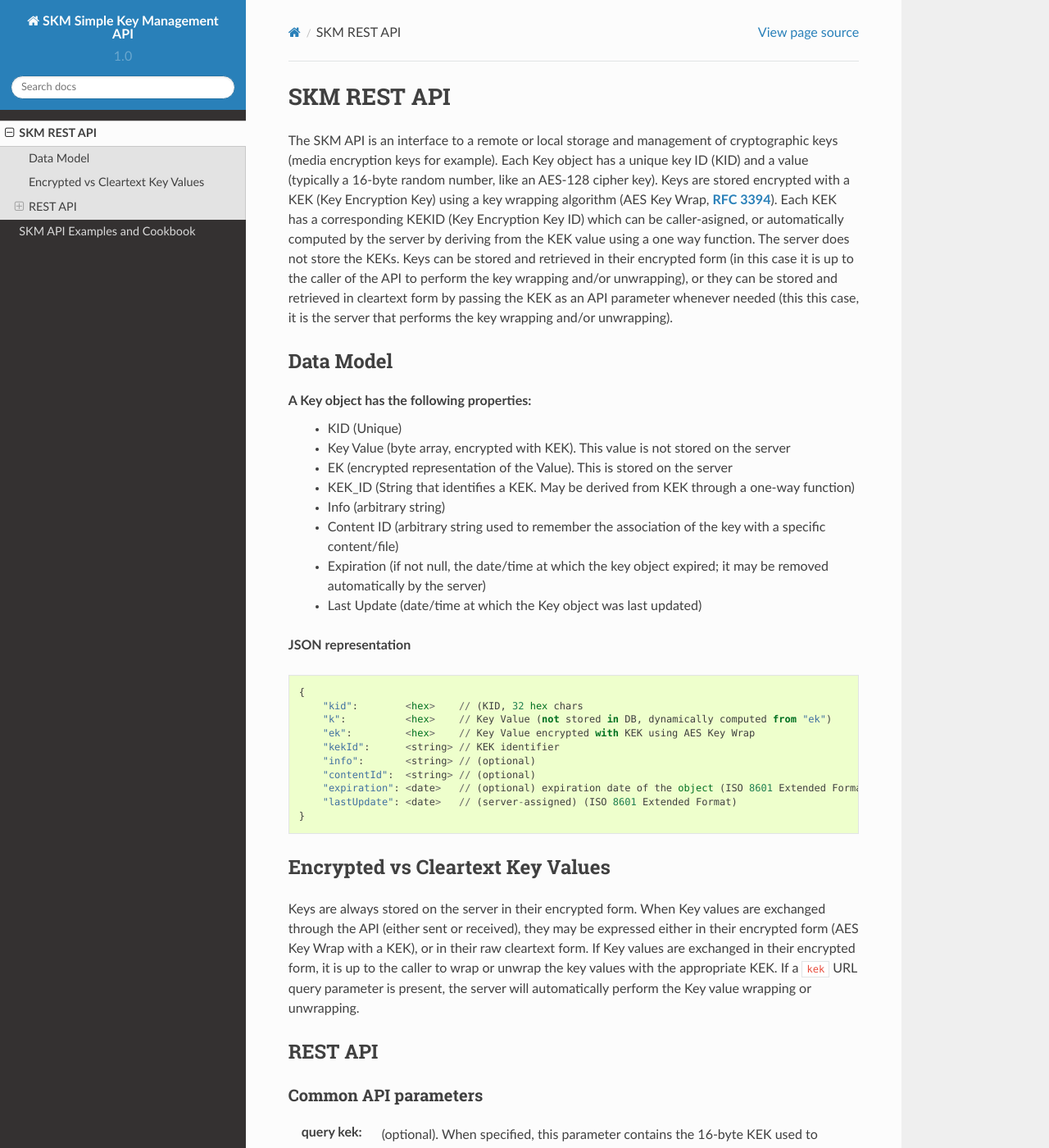
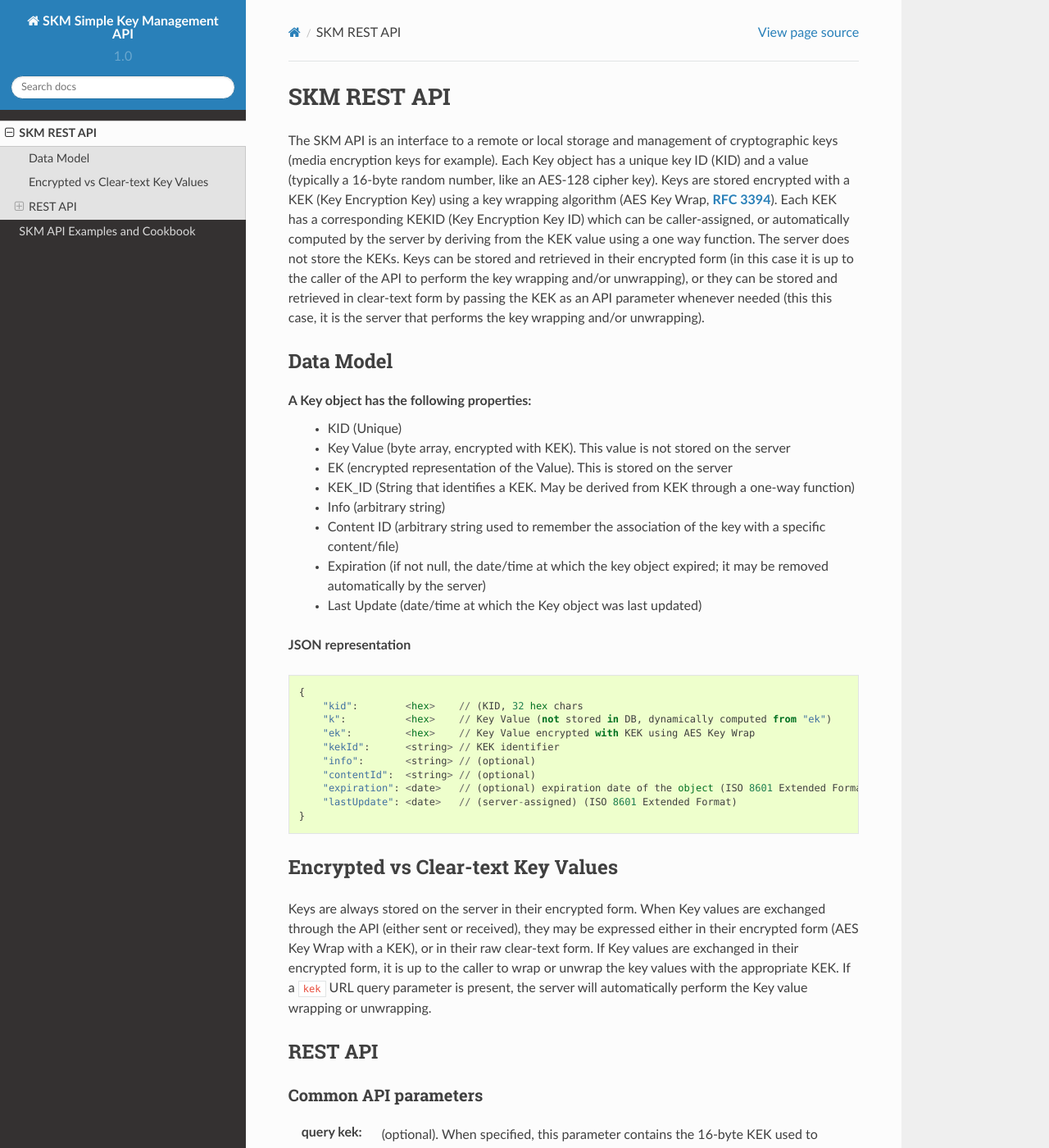
Before and after one commit to axiomatic-systems/skeyma, a Sphinx documentation site: the page built from docs/api/index.rst, in a window 1280 px wide and 1400 px high. Shown: the whole window at 82% size. Built offline with Sphinx 7.4.7 and the Read the Docs theme 2.0.0, drawn with Linux system fonts in a browser that asks for light colours; some of the changed text lies outside the part shown.

Commit message:
updated doc

```diff
--- a/docs/api/index.rst
+++ b/docs/api/index.rst
@@ -3,8 +3,8 @@ SKM REST API
 
 The SKM API is an interface to a remote or local storage and management of cryptographic keys (media encryption keys for example).
 Each Key object has a unique key ID (KID) and a value (typically a 16-byte random number, like an AES-128 cipher key).
-Keys are stored encrypted with a KEK (Key Encryption Key) using a key wrapping algorithm (AES Key Wrap, :RFC:`3394`). Each KEK has a corresponding KEKID (Key Encryption Key ID) which can be caller-asigned, or automatically computed by the server by deriving from the KEK value using a one way function.
-The server does not store the KEKs. Keys can be stored and retrieved in their encrypted form (in this case it is up to the caller of the API to perform the key wrapping and/or unwrapping), or they can be stored and retrieved in cleartext form by passing the KEK as an API parameter whenever needed (this this case, it is the server that performs the key wrapping and/or unwrapping).
+Keys are stored encrypted with a KEK (Key Encryption Key) using a key wrapping algorithm (AES Key Wrap, :RFC:`3394`). Each KEK has a corresponding KEKID (Key Encryption Key ID) which can be caller-assigned, or automatically computed by the server by deriving from the KEK value using a one way function.
+The server does not store the KEKs. Keys can be stored and retrieved in their encrypted form (in this case it is up to the caller of the API to perform the key wrapping and/or unwrapping), or they can be stored and retrieved in clear-text form by passing the KEK as an API parameter whenever needed (this this case, it is the server that performs the key wrapping and/or unwrapping).
 
 Data Model
 ----------
@@ -33,9 +33,9 @@ A Key object has the following properties:
       "lastUpdate": <date>   // (server-assigned) (ISO 8601 Extended Format)
   }
 
-Encrypted vs Cleartext Key Values
+Encrypted vs Clear-text Key Values
 ---------------------------------
-Keys are always stored on the server in their encrypted form. When Key values are exchanged through the API (either sent or received), they may be expressed either in their encrypted form (AES Key Wrap with a KEK), or in their raw cleartext form. If Key values are exchanged in their encrypted form, it is up to the caller to wrap or unwrap the key values with the appropriate KEK. If a ``kek`` URL query parameter is present, the server will automatically perform the Key value wrapping or unwrapping.
+Keys are always stored on the server in their encrypted form. When Key values are exchanged through the API (either sent or received), they may be expressed either in their encrypted form (AES Key Wrap with a KEK), or in their raw clear-text form. If Key values are exchanged in their encrypted form, it is up to the caller to wrap or unwrap the key values with the appropriate KEK. If a ``kek`` URL query parameter is present, the server will automatically perform the Key value wrapping or unwrapping.
 
 REST API
 --------
@@ -77,7 +77,7 @@ API URLs
     If the KID is not specified, a new random KID is chosen by the server. If the KID is specified, a new object is created with the specified KID, unless a Key object with the same KID already exists, in which case the rest of the POST body is ignored and the existing Key object is returned with an ``HTTP 200`` status code.
 
   k
-    If the cleartext Key Value is not specified, a new random key value will be chosen, using a cryptographically-strong random number generator.
+    If the clear-text Key Value is not specified, a new random key value will be chosen, using a cryptographically-strong random number generator.
 
   ek
     If the encrypted Key Value is not specified, a new random key value will be chosen, using a cryptographically-strong random number generator.
@@ -151,7 +151,7 @@ API URLs
 
   :query kek: (optional) KEK used to unwrap the key value
   :<json string kid: KID (32 hex characters)
-  :<json string k: Cleartext Key value (hex) [requires that the 'kek' query parameter be passed]
+  :<json string k: Clear-text Key value (hex) [requires that the 'kek' query parameter be passed]
   :<json string ek: Encrypted Key value (hex) [mutually exclusive with the presence of a 'k' field]
   :<json string kekId: (optional) KEK Id
   :<json string info: (optional) Key info
@@ -186,7 +186,7 @@ API URLs
     HTTP/1.1 200 OK
 
   :query kek: (optional) KEK used to unwrap the key value
-  :<json string k: Cleartext Key value (hex) [requires that the 'kek' query parameter be passed]
+  :<json string k: Clear-text Key value (hex) [requires that the 'kek' query parameter be passed]
   :<json string ek: Encrypted Key value (hex) [mutually exclusive with the presence of a 'k' field]
   :<json string kekId: (optional) KEK Id
   :<json string info: (optional) Key info
@@ -255,7 +255,7 @@ API URLs
   Returns one Key value
 
   Instead of returning a complete JSON Key object, this request returns only the Key Value, as a hex string.
-  If a KEK is passed in the `kek` query parameter, the response body contains the raw cleartext value of the Key object. If no KEK is passed, the response body contains the encrypted Key Value, prefixed with a ``#`` characater
+  If a KEK is passed in the `kek` query parameter, the response body contains the raw clear-text value of the Key object. If no KEK is passed, the response body contains the encrypted Key Value, prefixed with a ``#`` character
 
   **Example Request (with KEK)**
 
@@ -338,9 +338,9 @@ API URLs
 
 .. http:get:: /keys/{kid1},{kid2},.../value
 
-  Returns mutliple Key object values
+  Returns multiple Key object values
 
-  This variant of the multiple-KID request returns the key values only instead of an array of JSON Key objects. As with the single-KID Key value request, the response body contains Key values either in raw cleartext form (when a KEK is passed), or in wrapped form (prefixed with ``'#'``).
+  This variant of the multiple-KID request returns the key values only instead of an array of JSON Key objects. As with the single-KID Key value request, the response body contains Key values either in raw clear-text form (when a KEK is passed), or in wrapped form (prefixed with ``'#'``).
   The Key values in the response body are separated by ``','`` characters
 
   **Example Request (with KEK)**
--- a/docs/index.rst
+++ b/docs/index.rst
@@ -1,5 +1,7 @@
 SKM API Documentation
 =====================
+
+*SKM - Simple Key Management*
 
 The SKM API is a simple REST API designed to interface to local or remote key servers.
 It is an **Open Specification** that may be implemented by different software packages, like the `SkeyMa Key Server <https://github.com/axiomatic-systems/skeyma>`_ , or online services, such as the `ExpressPlay <http://www.expressplay.com>`_ service. Different implementations of this API may differ slightly in the way they deal with access control, logging, and other functions, but the core SKM REST API documented here is common to all the implementations.
```
Also changed, not shown: other parts of docs/api/index.rst (+2 -2 lines).
